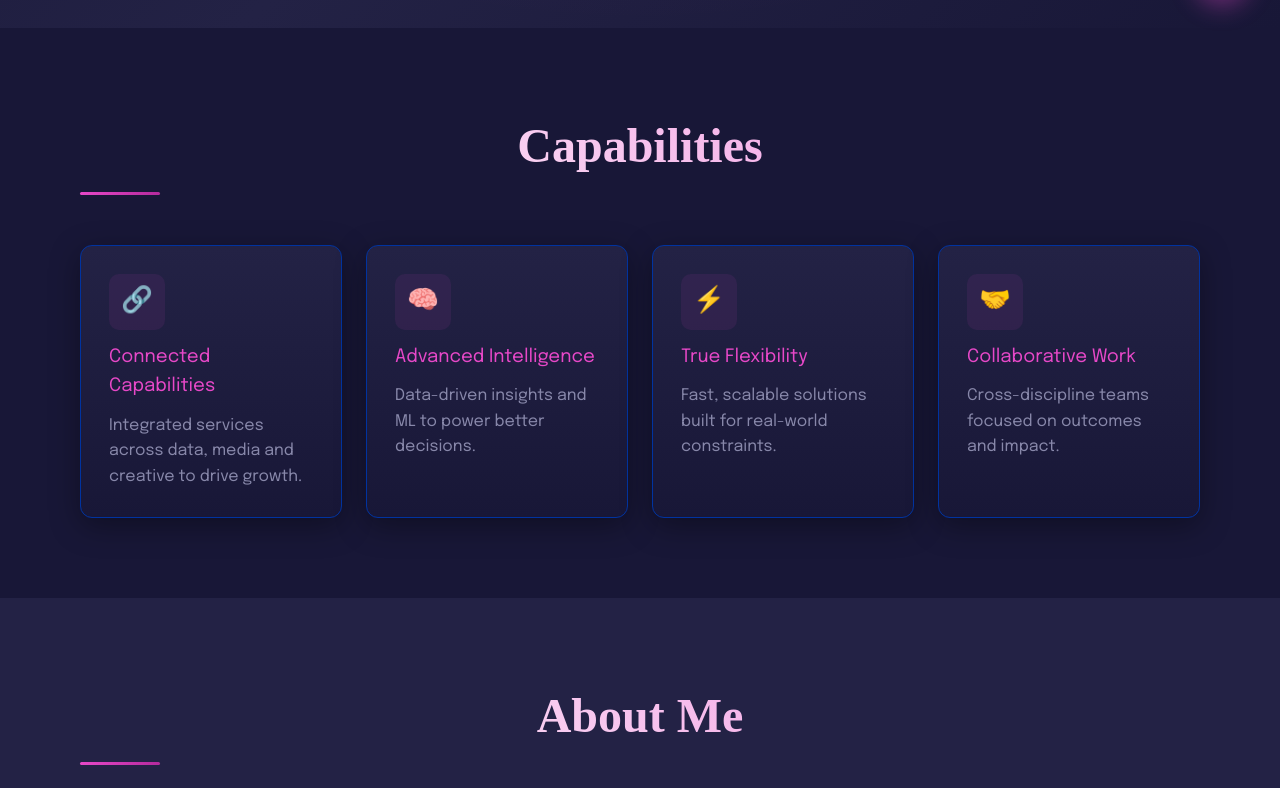
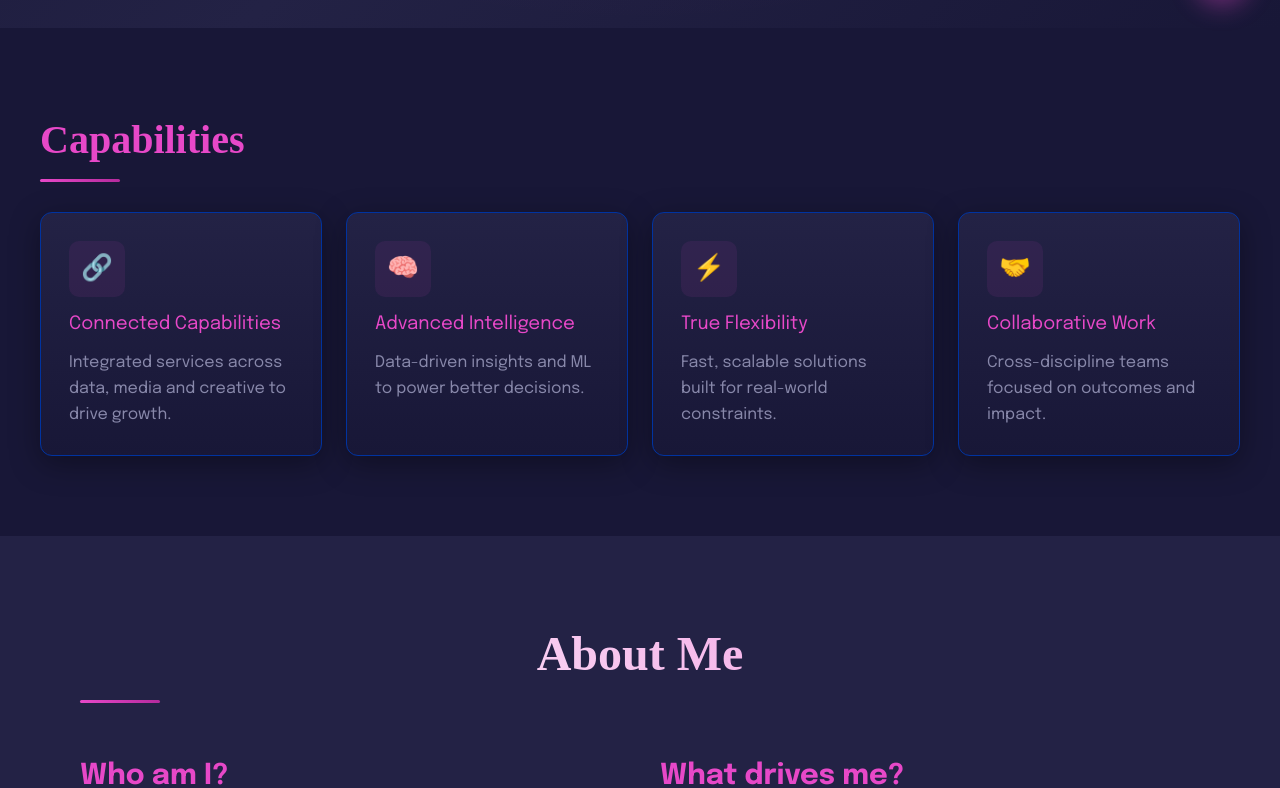
Before and after one commit to sidicksino/SidickPortfolio, a React (Vite) app: page /pages/hero in a window 1280 px wide. Shown: the part 772-1560 px from the top of the page. Built offline with nearby package versions, Linux system fonts and the light colour scheme; a web font is replaced by a local one.

Commit message:
Fix the conflicts between About.jsx and HeroPage.css

```diff
--- a/src/components/pages/HeroPage.css
+++ b/src/components/pages/HeroPage.css
@@ -360,14 +360,14 @@
   background: var(--background-light);
 }
 
-.container {
+.about-section .container {
   max-width: 1200px;
   margin: 0 auto;
   padding: 0 40px;
   width: 100%;
 }
 
-.section-title {
+.about-section .section-title {
   font-size: 3rem;
   font-family: var(--font-display);
   margin-bottom: 50px;
@@ -378,20 +378,20 @@
   background-clip: text;
 }
 
-.about-content {
+.about-section .about-content {
   display: grid;
   grid-template-columns: 1fr 1fr;
   gap: 40px;
 }
 
-.about-text h3 {
+.about-section .about-text h3 {
   font-size: 1.8rem;
   margin-bottom: 20px;
   color: var(--primary);
   font-weight: 700;
 }
 
-.about-text p {
+.about-section .about-text p {
   font-size: 1.1rem;
   line-height: 1.8;
   color: var(--text-muted);
```
